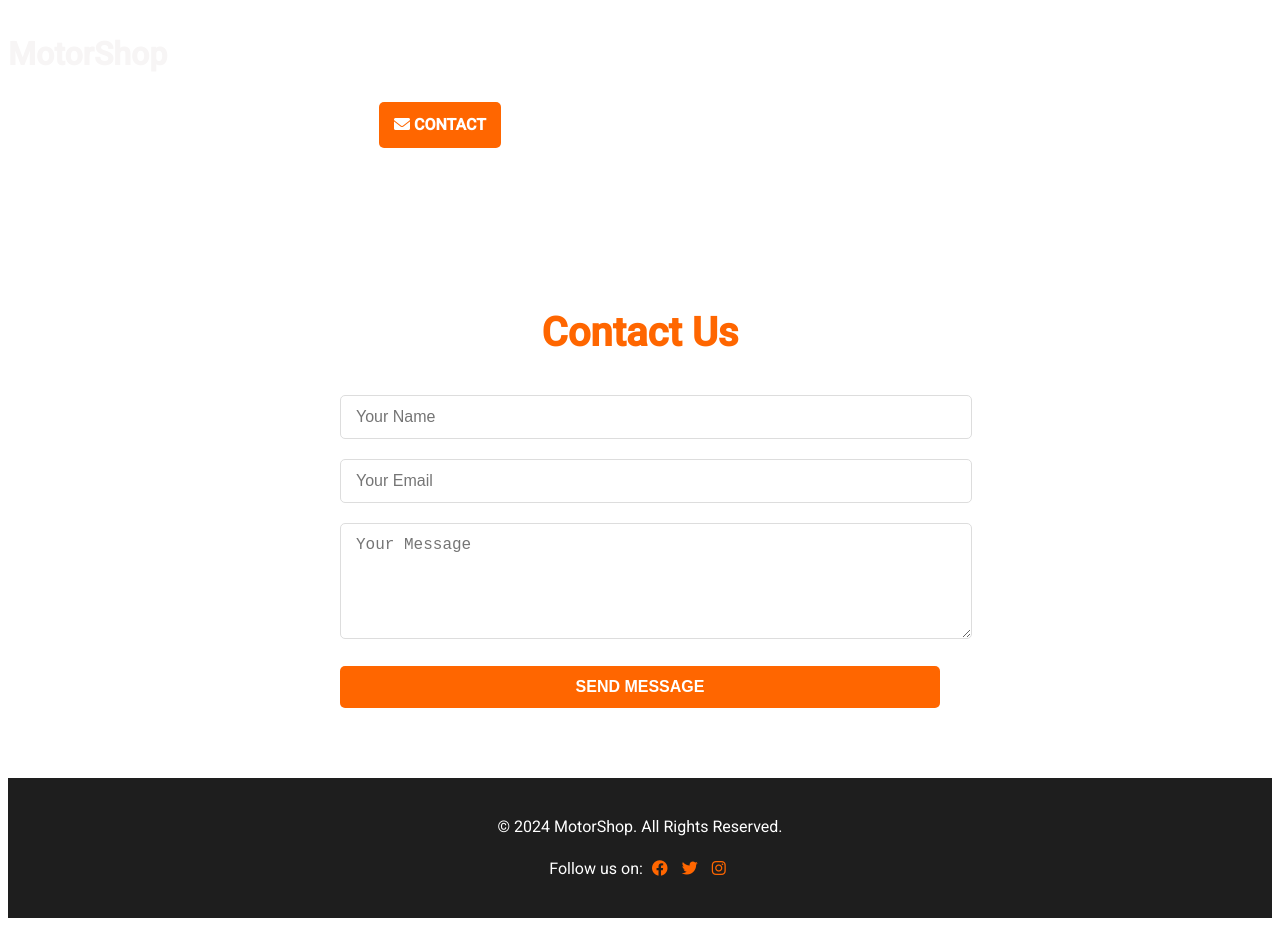
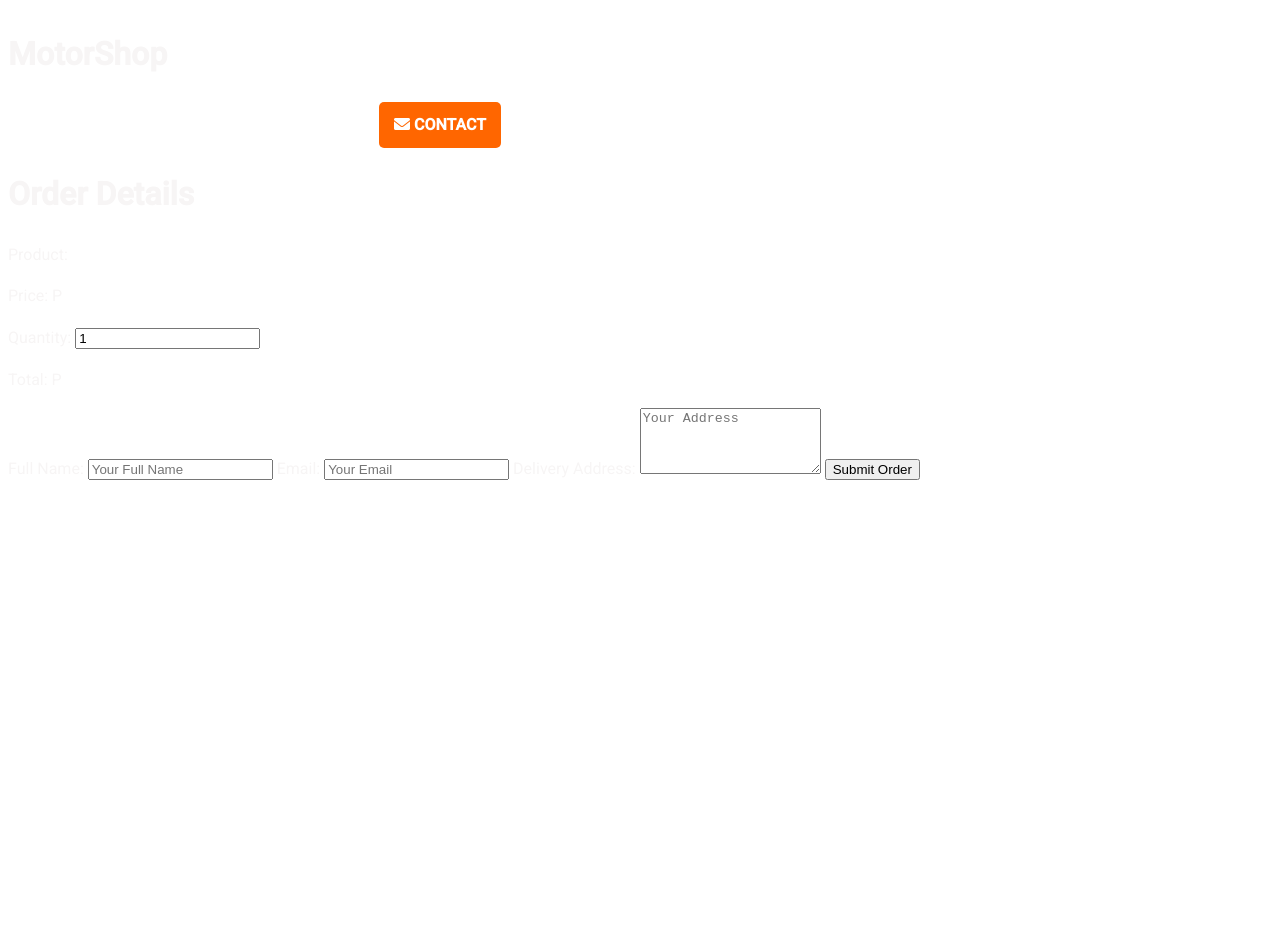
Before and after one commit to w3bcl4ss/san, a plain HTML site: page cont.html in a window 1280 px wide. After the commit the page ends 800 px from the top, so only its background shows below. Drawn offline with Linux system fonts and the light colour scheme.

Commit message:
Update cont.html

```diff
--- a/cont.html
+++ b/cont.html
@@ -165,7 +165,7 @@
             }
         }
     </style>
-
+</head>
     <div class="logo">
         <h1>MotorShop</h1>
     </div>
@@ -180,26 +180,49 @@
 
 
 
-<section class="contact-section">
-    <h2>Contact Us</h2>
-    <div class="contact-content">
-        <form class="contact-form" action="thanks.html" method="POST">
-            <input type="text" name="name" placeholder="Your Name" required>
-            <input type="email" name="email" placeholder="Your Email" required>
-            <textarea name="message" placeholder="Your Message" rows="5" required></textarea>
-            <button type="submit">Send Message</button>
+<body>
+    <div class="container">
+        <h1>Order Details</h1>
+        <p>Product: <span id="product-name"></span></p>
+        <p class="price">Price: P<span id="product-price"></span></p>
+        <label for="quantity">Quantity:</label>
+        <input type="number" id="quantity" name="quantity" value="1" min="1" onchange="calculateTotal()">
+        <p class="total">Total: P<span id="total-price"></span></p>
+        <form action="thankyou.html" method="GET">
+            <label for="name">Full Name:</label>
+            <input type="text" id="name" name="name" placeholder="Your Full Name" required>
+            <label for="email">Email:</label>
+            <input type="email" id="email" name="email" placeholder="Your Email" required>
+            <label for="address">Delivery Address:</label>
+            <textarea id="address" name="address" rows="4" placeholder="Your Address" required></textarea>
+            <input type="hidden" name="product" id="product-hidden">
+            <input type="hidden" name="price" id="price-hidden">
+            <input type="hidden" name="quantity" id="quantity-hidden">
+            <input type="hidden" name="total" id="total-hidden">
+            <button type="submit" class="cart-btn" onclick="prepareForm()">Submit Order</button>
         </form>
     </div>
-</section>
+    <script>
+        const urlParams = new URLSearchParams(window.location.search);
+        const productName = urlParams.get('product');
+        const productPrice = urlParams.get('price');
 
-<footer>
-    <p>&copy; 2024 MotorShop. All Rights Reserved.</p>
-    <p>Follow us on:
-        <a href="#"><i class="fab fa-facebook"></i></a>
-        <a href="#"><i class="fab fa-twitter"></i></a>
-        <a href="#"><i class="fab fa-instagram"></i></a>
-    </p>
-</footer>
+        // Display product and price
+        document.getElementById('product-name').textContent = productName;
+        document.getElementById('product-price').textContent = productPrice;
+        document.getElementById('total-price').textContent = productPrice;
 
+        function calculateTotal() {
+            const quantity = document.getElementById('quantity').value;
+            document.getElementById('total-price').textContent = quantity * productPrice;
+        }
+
+        function prepareForm() {
+            document.getElementById('product-hidden').value = productName;
+            document.getElementById('price-hidden').value = productPrice;
+            document.getElementById('quantity-hidden').value = document.getElementById('quantity').value;
+            document.getElementById('total-hidden').value = document.getElementById('total-price').textContent;
+        }
+    </script>
 </body>
 </html>
```
